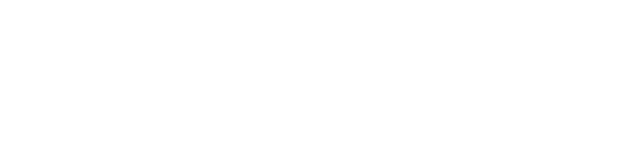
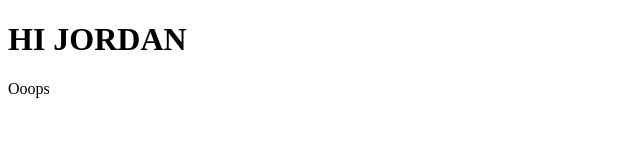
Before and after one commit to hannahmclarke/jthc-project, a plain HTML site: page site/pages/index.html in a window 1280 px wide. Shown: the whole page, without its empty margins (0-640 px from the left). Drawn offline with Linux system fonts and the light colour scheme.

Commit message:
index updated
Updated tha index

```diff
--- a/site/pages/index.html
+++ b/site/pages/index.html
@@ -4,4 +4,6 @@
   </style>
 </head>
 <body>
+  <h1>HI JORDAN</h1>
+<p>Ooops</p>
 </body>
```
